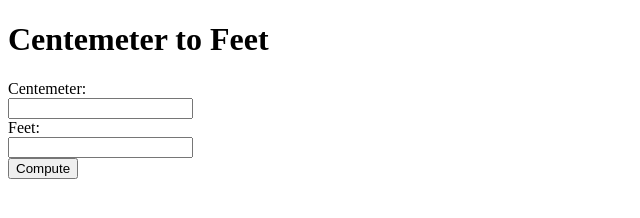
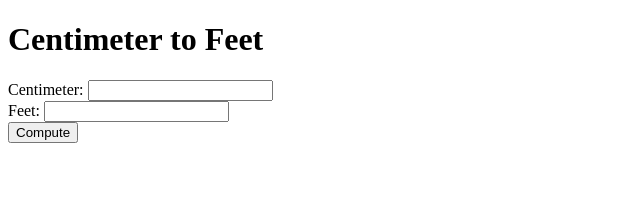
Before and after one commit to Nouxiee/DELACRUZ-FOLDER, a plain HTML site: page Conversation.html in a window 1280 px wide. Both pictures are taken after a click on the button "Compute". Shown: the whole page, without its empty margins (0-640 px from the left). Drawn offline with Linux system fonts and the light colour scheme.

Commit message:
Add files via upload

```diff
--- /dev/null
+++ b/Centimeter to Feet.js
@@ -0,0 +1,6 @@
+// Centimeter to Feet converter
+function centimeterToFeet(centimeter) {
+    // 1 centimeter is approximately equal to 0.0328084 feet
+    let feet = centimeter * 0.0328084;
+    return feet.toFixed(2);
+  }
--- a/Conversation.html
+++ b/Conversation.html
@@ -3,27 +3,27 @@
 <head>
     <meta charset="UTF-8">
     <meta name="viewport" content="width=device-width, initial-scale=1.0">
-    <title>Centemeter to Feet</title>
+    <title>Centimeter to Feet</title>
 
+<link rel="stylesheet" href="myFormat.css">
 </head>
 <body>
 
-    <h1>Centemeter to Feet</h1>
+    <h1>Centimeter to Feet</h1>
 
     <form>
-        <label for="Centemeter">Centemeter:</label><br>
-        <input type="number" id="Centemeter" name="Centemeter"><br>
-        <label for="Feet">Feet:</label><br>
+        <label for="Centimeter">Centimeter:</label>
+        <input type="number" id="Centimeter" name="Centimeter"><br>
+        <label for="Feet">Feet:</label>
         <input type="number" id="Feet" name="Feet" readonly><br>
         <button type="button" value="Compute" id="btnCompute">Compute</button>
     </form>
 
-    <script src="Centemeter to Feet.js"></script>
     <script>
         function compute() {
-            let Centemeter, Feet;
-            Centemeter = parseFloat(document.getElementById("Centemeter").value);
-            Feet = Centemeter * 0.0328084;
+            let Centimeter, Feet;
+            Centimeter = parseFloat(document.getElementById("Centimeter").value);
+            Feet = Centimeter * 0.0328084;
             document.getElementById("Feet").value = Feet.toFixed(4);
         }
         document.getElementById("btnCompute").addEventListener("click", compute);
```
